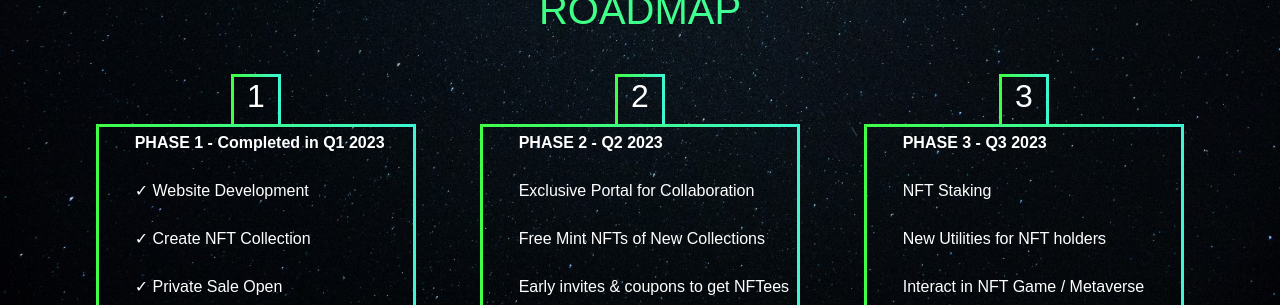
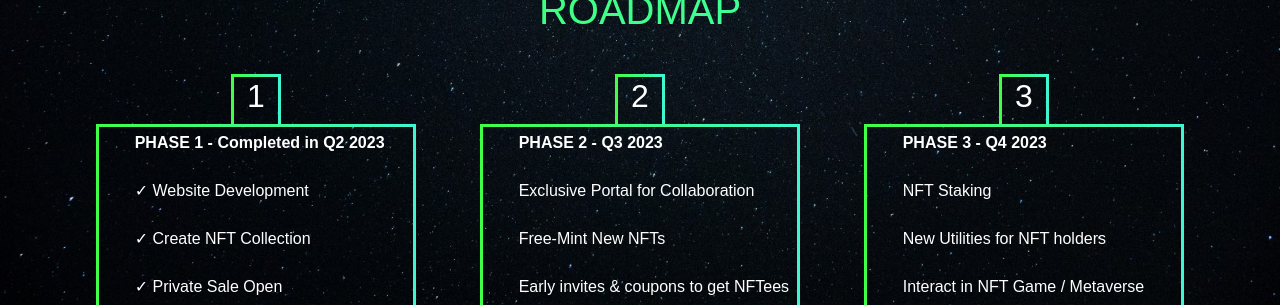
Before and after one commit to enteraltspace/altspacechamps, a React (Create React App) app: page / in a window 1280 px wide. Shown: the part 1360-1665 px from the top of the page. Built offline with nearby package versions, Linux system fonts and the light colour scheme.

Commit message:
Update roadmap.js

```diff
--- a/src/components/roadmap/roadmap.js
+++ b/src/components/roadmap/roadmap.js
@@ -11,7 +11,7 @@ function Roadmap() {
           <h2>1</h2>
         </div>
         <div className="rectangular-div">
-          <p className="roadmap-text"><strong>PHASE 1 - Completed in Q1 2023</strong></p>
+          <p className="roadmap-text"><strong>PHASE 1 - Completed in Q2 2023</strong></p>
           <p className="roadmap-text">✓ Website Development</p>
           <p className="roadmap-text">✓ Create NFT Collection</p>
           <p className="roadmap-text">✓ Private Sale Open</p>
@@ -23,9 +23,9 @@ function Roadmap() {
           <h2>2</h2>
         </div>
         <div className="rectangular-div">
-          <p className="roadmap-text"><strong>PHASE 2 - Q2 2023</strong></p>
+          <p className="roadmap-text"><strong>PHASE 2 - Q3 2023</strong></p>
           <p className="roadmap-text">Exclusive Portal for Collaboration</p>
-          <p className="roadmap-text">Free Mint NFTs of New Collections</p>
+          <p className="roadmap-text">Free-Mint New NFTs</p>
           <p className="roadmap-text">Early invites & coupons to get NFTees</p>
         </div>
       </div>
@@ -34,7 +34,7 @@ function Roadmap() {
           <h2>3</h2>
         </div>
         <div className="rectangular-div">
-          <p className="roadmap-text"><strong>PHASE 3 - Q3 2023</strong></p>
+          <p className="roadmap-text"><strong>PHASE 3 - Q4 2023</strong></p>
           <p className="roadmap-text">NFT Staking</p>
           <p className="roadmap-text">New Utilities for NFT holders</p>
           <p className="roadmap-text">Interact in NFT Game / Metaverse</p>
```
